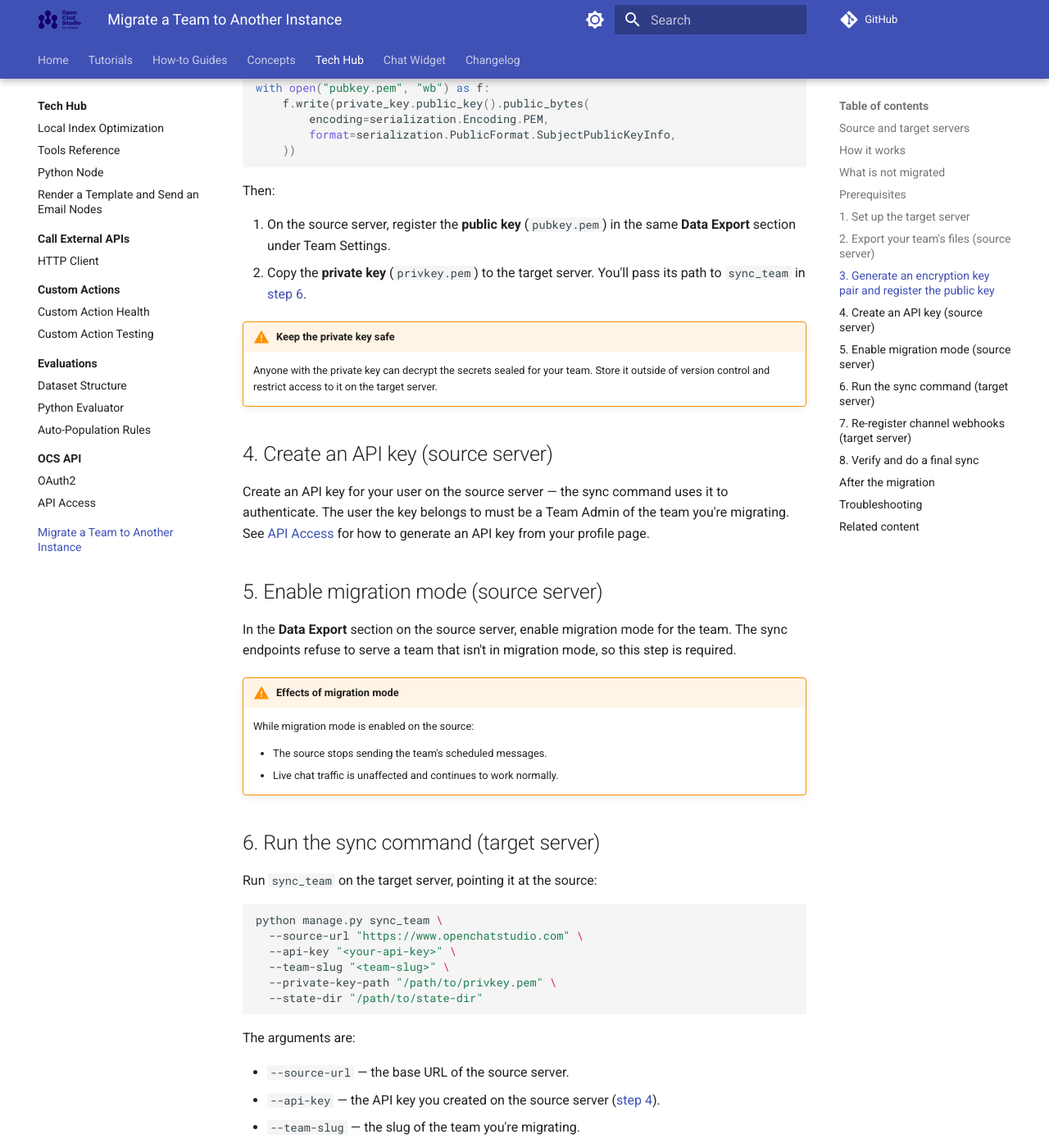
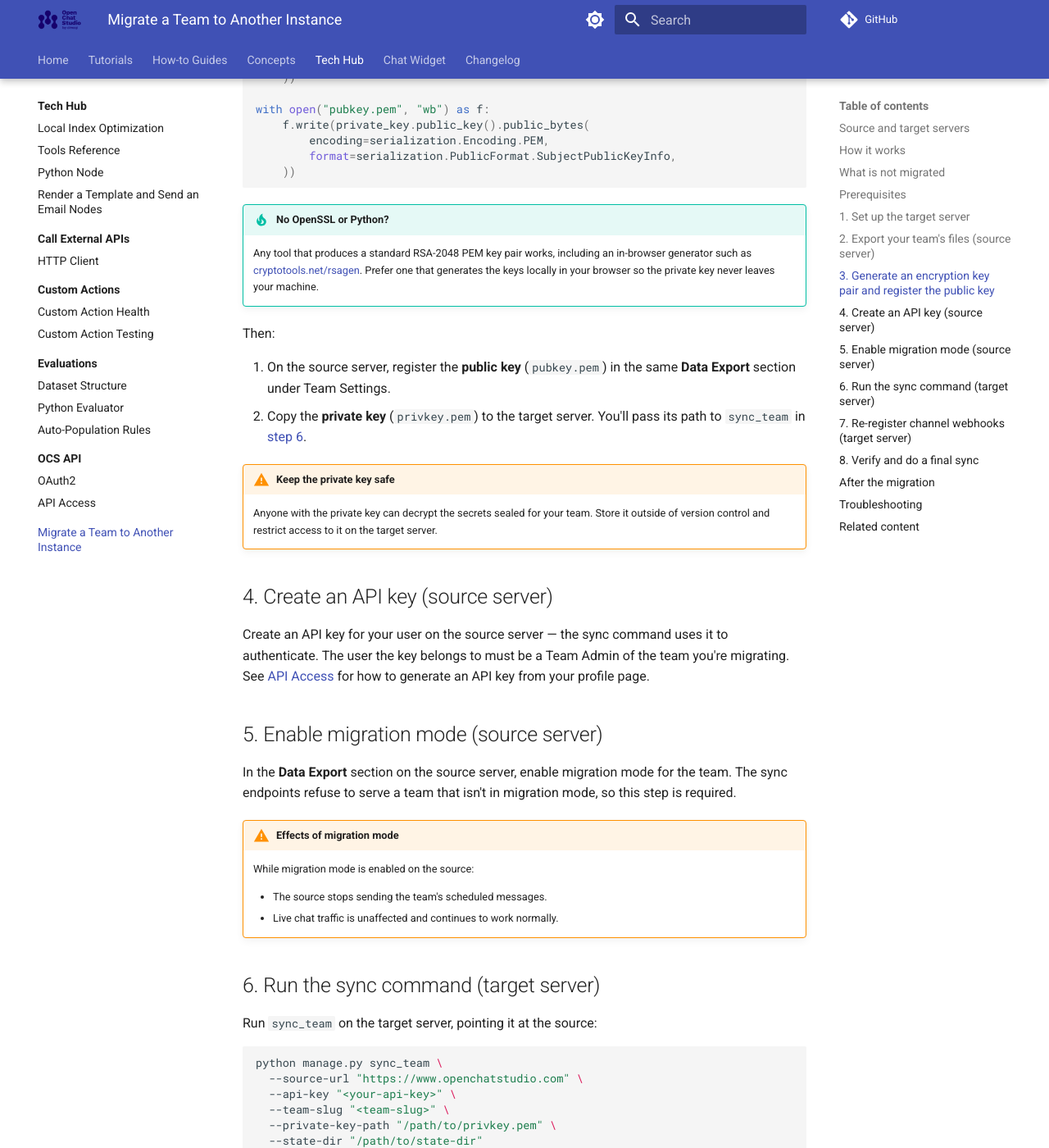
Before and after one commit to dimagi/open-chat-studio-docs, an MkDocs documentation site: the page built from docs/tech-hub/migrate_team.md, in a window 1280 px wide and 1400 px high, scrolled down 2658 px. Shown: the whole window at 82% size. Built offline with MkDocs 1.6.1 and Material for MkDocs 9.7.7, drawn with Linux system fonts in a browser that asks for light colours; a script that is not in the unit is left out; comment, search, counter and statistics services are not loaded; some of the changed text lies outside the part shown.

Commit message:
docs: address PR #539 review comments on migrate_team guide
- Reword key-pair prerequisite so OpenSSL/Python read as examples, not requirements
- Note an in-browser RSA generator as an alternative in the key-generation step
- Document the SYNC_TEAM_PRIVATE_KEY env var alternative to --private-key-path (path takes precedence if both set)

Co-Authored-By: Claude Opus 4.8 (1M context) <noreply@anthropic.com>

````diff
--- a/docs/tech-hub/migrate_team.md
+++ b/docs/tech-hub/migrate_team.md
@@ -32,7 +32,7 @@ These need to be re-established on the target server after migration:
 
 - Team Admin access to the team on the source server.
 - The ability to run `manage.py` commands on the target server.
-- OpenSSL, or Python with the `cryptography` package, to generate a key pair.
+- A way to generate an RSA key pair — for example OpenSSL, Python with the `cryptography` package, or an online RSA key generator.
 
 ## 1. Set up the target server
 
@@ -85,6 +85,9 @@ with open("pubkey.pem", "wb") as f:
     ))
 ```
 
+!!! tip "No OpenSSL or Python?"
+    Any tool that produces a standard RSA-2048 PEM key pair works, including an in-browser generator such as [cryptotools.net/rsagen](https://cryptotools.net/rsagen). Prefer one that generates the keys locally in your browser so the private key never leaves your machine.
+
 Then:
 
 1. On the source server, register the **public key** (`pubkey.pem`) in the same **Data Export** section under Team Settings.
@@ -125,7 +128,7 @@ The arguments are:
 - `--source-url` — the base URL of the source server.
 - `--api-key` — the API key you created on the source server ([step 4](#4-create-an-api-key-source-server)).
 - `--team-slug` — the slug of the team you're migrating.
-- `--private-key-path` — the path to the private key you copied to the target server ([step 3](#3-generate-an-encryption-key-pair-and-register-the-public-key)).
+- `--private-key-path` — the path to the private key you copied to the target server ([step 3](#3-generate-an-encryption-key-pair-and-register-the-public-key)). Alternatively, set the `SYNC_TEAM_PRIVATE_KEY` environment variable to the private key's PEM contents instead of passing a path. If both are provided, `--private-key-path` takes precedence.
 - `--state-dir` — the directory where the checkpoint SQLite database is stored. Point every rerun at the same directory so the command can resume from where it left off.
 
 Where you run this depends on how you run OCS:
````
